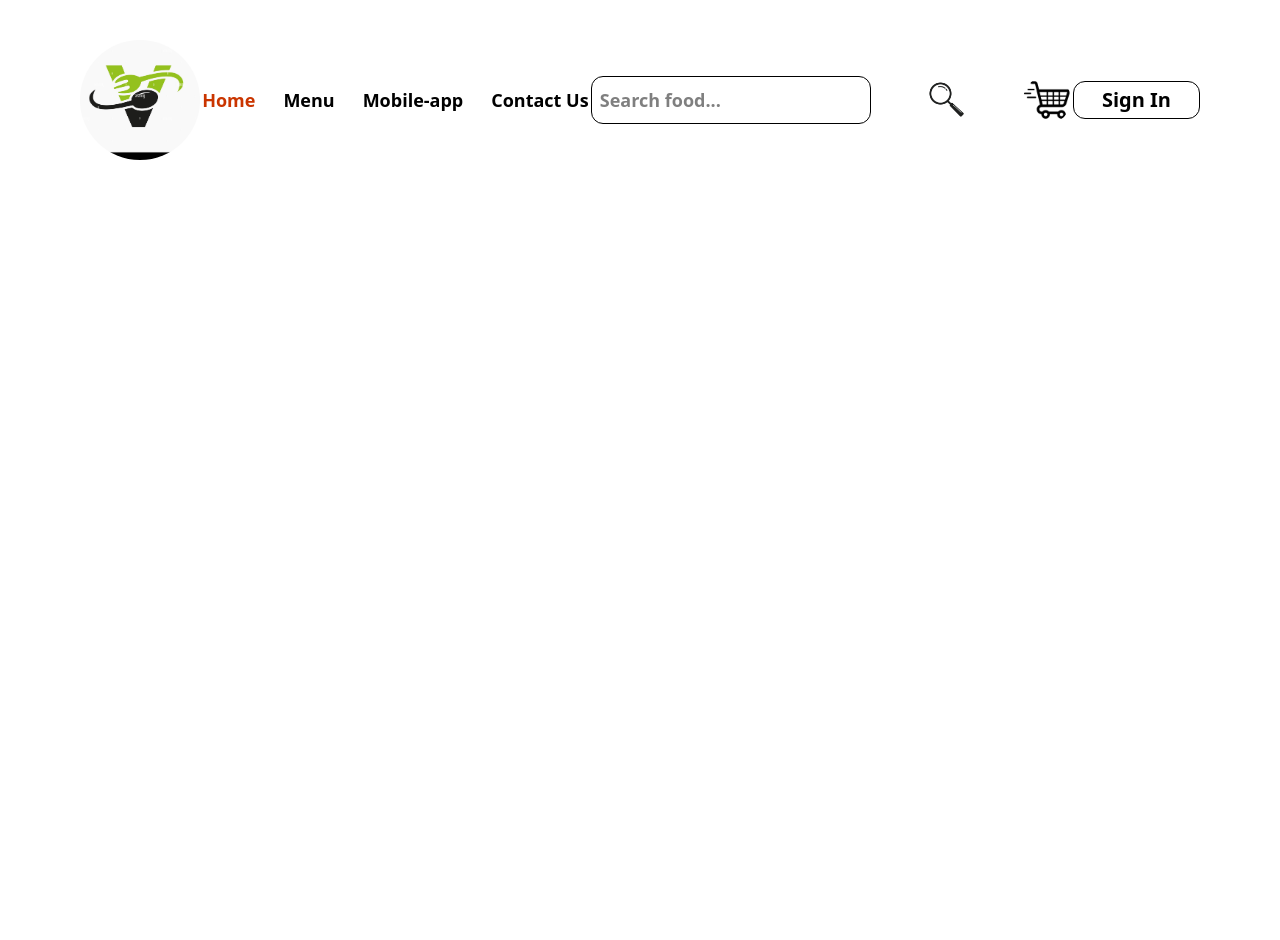
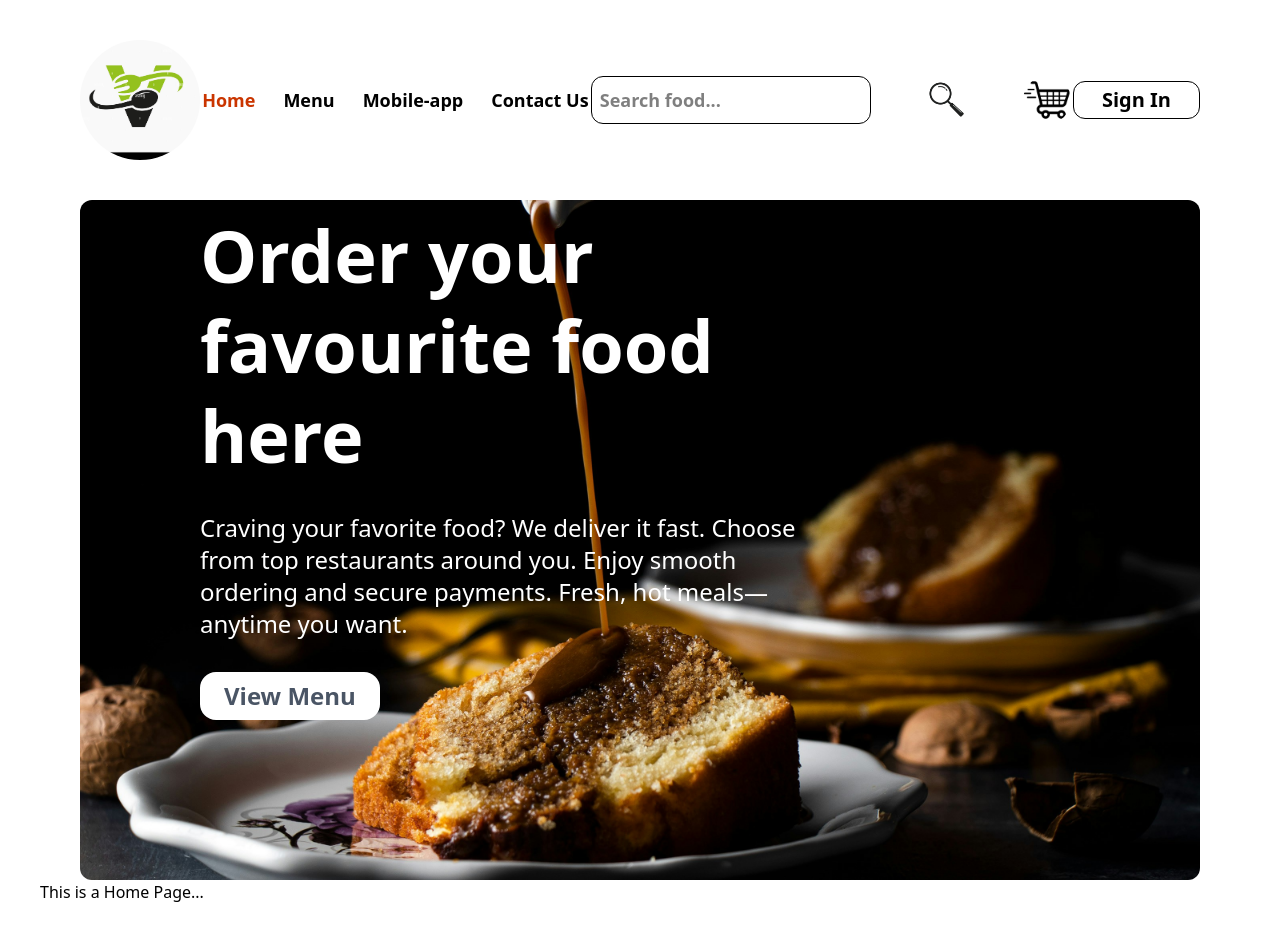
Before and after one commit to Bankal-2708/Food-Delivery-App, a React (Vite) app in the folder Food App/: page / in a window 1280 px wide. Shown: the top 940 px of the page. Before the commit the page ends 800 px from the top, so only its background shows below. Built offline with nearby package versions, Linux system fonts and the light colour scheme.

Commit message:
Header Complete

```diff
--- a/Food App/src/App.jsx
+++ b/Food App/src/App.jsx
@@ -1,10 +1,23 @@
 import React from 'react'
 import Navbar from './Components/NavBar/Navbar'
+import Header from './Components/Header/Header'
+import { Route, Routes } from 'react-router-dom'
+import Home from './Components/Pages/Home'
+import Menu from './Components/Pages/Menu'
+import Contact from './Components/Pages/Contact'
+import Mobile from './Components/Pages/Mobile'
 
 function App() {
   return (
     <div className='m-10'>
       <Navbar/>
+      <Header/>
+      <Routes>
+        <Route path='/' element={<Home/>}/>
+        <Route path='/menu' element={<Menu/>}/>
+        <Route path='/mobile' element={<Mobile/>}/>
+        <Route path='/contact' element={<Contact/>}/>
+      </Routes>
     </div>
   )
 }
--- a/Food App/src/Components/Header/Header.jsx
+++ b/Food App/src/Components/Header/Header.jsx
@@ -1,15 +1,28 @@
 import React from "react";
-import Navbarimg from '../../assets/Navbar.jpg'
+import Navbarimg from "../../assets/Navbar.jpg";
+import { useNavigate } from "react-router-dom";
 
 function Header() {
+  const navigate = useNavigate()
   return (
     <div>
-      <div className="mt-10 ">
+      <div className="mt-10 mx-10">
         <img
           src={Navbarimg}
           alt=""
-          className="h-170 w-full object-cover rounded-xl"
+          className="h-170 w-full object-cover rounded-xl relative"
         />
+      </div>
+      <div className=" text-white max-w-[50%] absolute bottom-20 left-50 flex flex-col gap-8 items-start animate-[fadeIn_5s_ease-out_forwards]">
+        <h1 className="font-bold text-7xl leading-tight">Order your <br/>favourite food here</h1>
+        <p className="text-2xl">
+          Craving your favorite food? We deliver it fast. Choose from top
+          restaurants around you. Enjoy smooth ordering and secure payments.
+          Fresh, hot meals—anytime you want.
+        </p>
+        <button onClick={()=>navigate('/menu')} className="inline-block text-2xl font-semibold bg-white text-gray-600 px-6 py-2 rounded-2xl hover:scale-110 transition-transform ">
+          View Menu
+        </button>
       </div>
     </div>
   );
--- /dev/null
+++ b/Food App/src/Components/Pages/Contact.jsx
@@ -0,0 +1,9 @@
+import React from 'react'
+
+function Contact() {
+  return (
+    <div>Contact</div>
+  )
+}
+
+export default Contact
--- /dev/null
+++ b/Food App/src/Components/Pages/Home.jsx
@@ -0,0 +1,9 @@
+import React from 'react'
+
+function Home() {
+  return (
+    <div>This is a Home Page...</div>
+  )
+}
+
+export default Home
--- /dev/null
+++ b/Food App/src/Components/Pages/Menu.jsx
@@ -0,0 +1,9 @@
+import React from 'react'
+
+function Menu() {
+  return (
+    <div>Menu</div>
+  )
+}
+
+export default Menu
--- /dev/null
+++ b/Food App/src/Components/Pages/Mobile.jsx
@@ -0,0 +1,9 @@
+import React from 'react'
+
+function Mobile() {
+  return (
+    <div>Mobile</div>
+  )
+}
+
+export default Mobile
--- a/Food App/src/index.css
+++ b/Food App/src/index.css
@@ -1 +1,12 @@
 @import "tailwindcss";
+
+@keyframes fadeIn {
+  from {
+    opacity: 0;
+    transform: translateY(40px);
+  }
+  to {
+    opacity: 1;
+    transform: translateY(0);
+  }
+}
```
